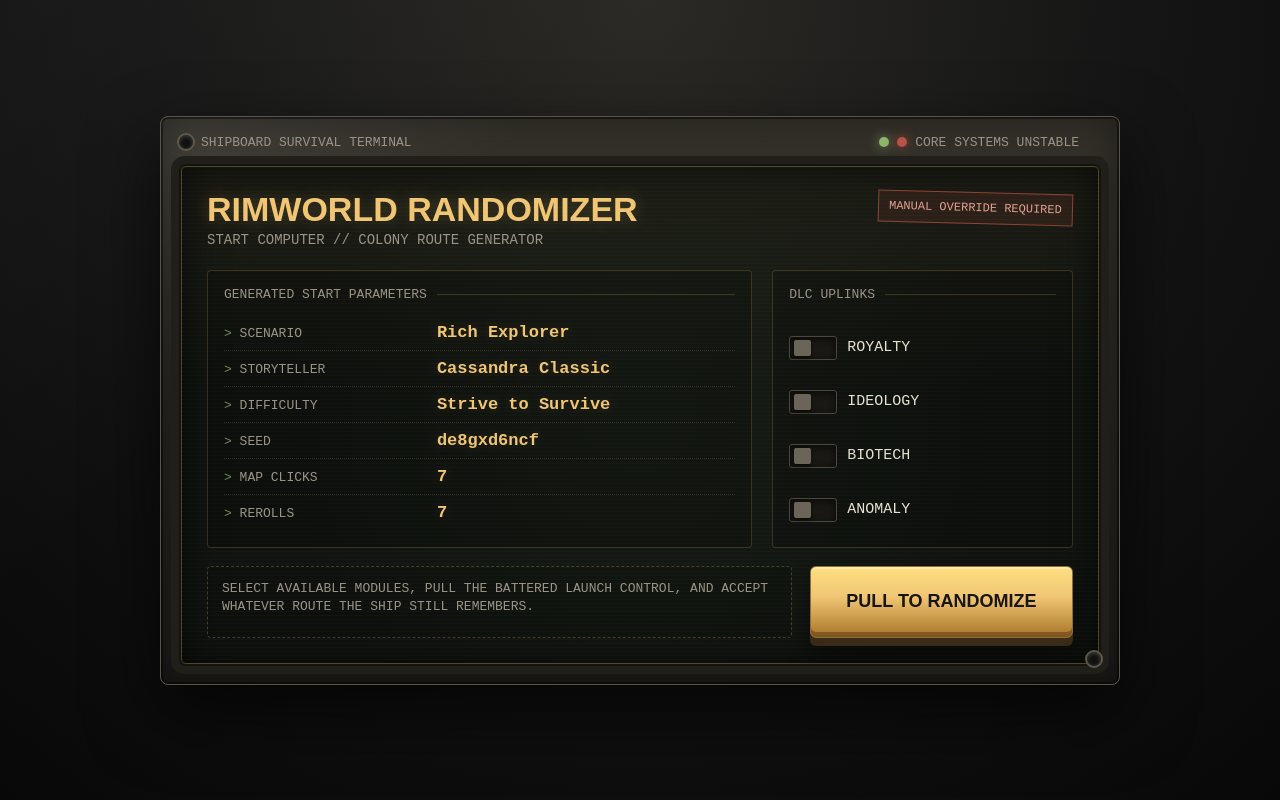
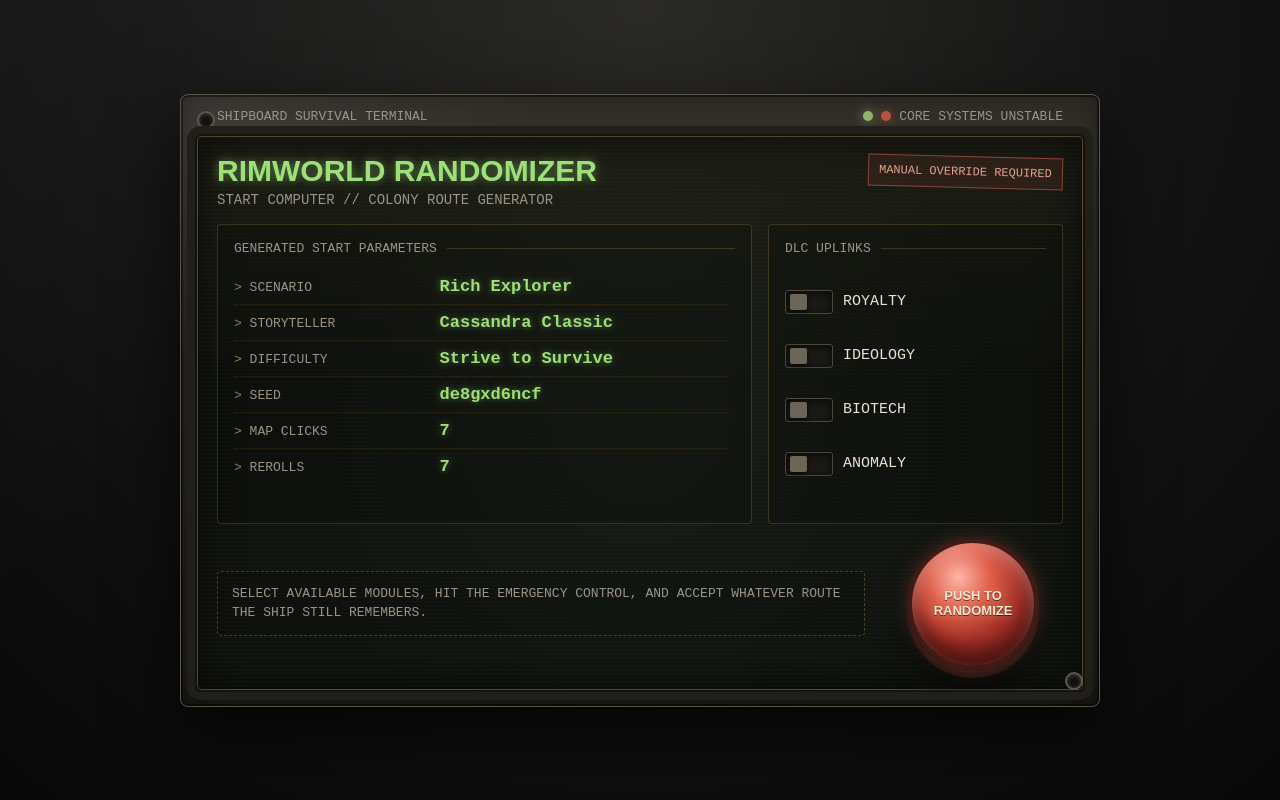
Before and after one commit to Inga355/rimworld_random, a Flask app: page / in a window 1280 px wide. Run offline with Flask 3, Linux system fonts and the light colour scheme.

Commit message:
Polish terminal layout for v1.0

```diff
--- a/templates/index.html
+++ b/templates/index.html
@@ -20,6 +20,8 @@
             --gold-bright: #ffd86b;
             --red: #b65343;
             --green: #8fb46b;
+            --screen-green: #9fdf7a;
+            --screen-green-bright: #c7ff99;
         }
 
         * {
@@ -37,11 +39,11 @@
             display: flex;
             align-items: center;
             justify-content: center;
-            padding: 32px 18px;
+            padding: 18px;
         }
 
         .console {
-            width: min(960px, 100%);
+            width: min(920px, 100%);
             background:
                 linear-gradient(145deg, rgba(255, 255, 255, 0.08), transparent 22%),
                 linear-gradient(180deg, #35322b 0, var(--panel) 42%, #1b1a17 100%);
@@ -51,7 +53,7 @@
                 0 28px 70px rgba(0, 0, 0, 0.65),
                 inset 0 0 0 2px rgba(0, 0, 0, 0.45),
                 inset 0 0 42px rgba(0, 0, 0, 0.42);
-            padding: 18px;
+            padding: 14px;
             position: relative;
         }
 
@@ -82,7 +84,7 @@
             justify-content: space-between;
             gap: 16px;
             align-items: center;
-            margin-bottom: 14px;
+            margin-bottom: 10px;
             padding: 0 22px;
             color: var(--muted);
             font-size: 13px;
@@ -126,7 +128,7 @@
                 inset 0 0 0 1px rgba(240, 198, 116, 0.2),
                 inset 0 0 44px rgba(0, 0, 0, 0.72),
                 0 0 0 8px #211f1a;
-            padding: 26px;
+            padding: 20px;
         }
 
         .screen::before {
@@ -175,19 +177,21 @@
             justify-content: space-between;
             gap: 18px;
             align-items: flex-start;
-            margin-bottom: 22px;
+            margin-bottom: 16px;
             position: relative;
             z-index: 1;
         }
 
         h1 {
             margin: 0 0 6px;
-            color: var(--gold);
+            color: var(--screen-green);
             font-family: Arial, sans-serif;
-            font-size: 34px;
+            font-size: 30px;
             line-height: 1;
             text-transform: uppercase;
-            text-shadow: 0 0 16px rgba(240, 198, 116, 0.24);
+            text-shadow:
+                0 0 8px rgba(159, 223, 122, 0.42),
+                0 0 22px rgba(159, 223, 122, 0.24);
         }
 
         .subtitle {
@@ -210,7 +214,7 @@
         .layout {
             display: grid;
             grid-template-columns: minmax(0, 1.45fr) minmax(260px, 0.8fr);
-            gap: 20px;
+            gap: 16px;
             position: relative;
             z-index: 1;
         }
@@ -221,6 +225,38 @@
             background: rgba(0, 0, 0, 0.18);
             border-radius: 4px;
             padding: 16px;
+        }
+
+        .readout {
+            display: flex;
+            flex-direction: column;
+            height: 300px;
+            min-height: 0;
+        }
+
+        .readout-list {
+            flex: 1;
+            height: 238px;
+            min-height: 0;
+            overflow-y: auto;
+            padding-right: 8px;
+            scrollbar-color: rgba(159, 223, 122, 0.5) rgba(0, 0, 0, 0.24);
+            scrollbar-width: thin;
+        }
+
+        .readout-list::-webkit-scrollbar {
+            width: 8px;
+        }
+
+        .readout-list::-webkit-scrollbar-track {
+            background: rgba(0, 0, 0, 0.24);
+            border-radius: 8px;
+        }
+
+        .readout-list::-webkit-scrollbar-thumb {
+            background: rgba(159, 223, 122, 0.5);
+            border-radius: 8px;
+            box-shadow: 0 0 8px rgba(159, 223, 122, 0.24);
         }
 
         .section-title {
@@ -268,9 +304,11 @@
         }
 
         .value {
-            color: var(--gold);
+            color: var(--screen-green);
             font-weight: bold;
-            text-shadow: 0 0 12px rgba(240, 198, 116, 0.18);
+            text-shadow:
+                0 0 7px rgba(159, 223, 122, 0.44),
+                0 0 18px rgba(159, 223, 122, 0.18);
             overflow-wrap: anywhere;
         }
 
@@ -322,14 +360,17 @@
 
         .checkbox-row input:checked + .switch::before {
             transform: translateX(21px);
-            background: var(--gold);
+            background: var(--screen-green);
+            box-shadow:
+                0 0 8px rgba(159, 223, 122, 0.72),
+                0 2px 4px rgba(0, 0, 0, 0.65);
         }
 
         .checkbox-row input:checked + .switch {
-            border-color: rgba(240, 198, 116, 0.75);
+            border-color: rgba(159, 223, 122, 0.82);
             box-shadow:
                 inset 0 2px 8px rgba(0, 0, 0, 0.7),
-                0 0 12px rgba(240, 198, 116, 0.18);
+                0 0 13px rgba(159, 223, 122, 0.28);
         }
 
         .dlc-name {
@@ -339,10 +380,10 @@
 
         .controls {
             display: grid;
-            grid-template-columns: minmax(0, 1fr) minmax(230px, 0.45fr);
+            grid-template-columns: minmax(0, 1fr) 180px;
             gap: 18px;
-            align-items: stretch;
-            margin-top: 18px;
+            align-items: center;
+            margin-top: 14px;
             position: relative;
             z-index: 1;
         }
@@ -352,7 +393,7 @@
             color: var(--muted);
             background: rgba(0, 0, 0, 0.13);
             padding: 13px 14px;
-            min-height: 72px;
+            min-height: 58px;
             border-radius: 4px;
             font-size: 13px;
             line-height: 1.45;
@@ -360,23 +401,29 @@
         }
 
         button {
-            width: 100%;
-            min-height: 72px;
-            border: 1px solid #8e6f32;
-            border-radius: 6px;
+            width: 132px;
+            height: 132px;
+            justify-self: center;
+            border: 5px solid #3e1b16;
+            border-radius: 50%;
             cursor: pointer;
             background:
-                linear-gradient(180deg, #ffdf81 0, var(--gold) 42%, #a97528 100%);
-            color: #191510;
+                radial-gradient(circle at 38% 28%, #ffb7a8 0, #df5d49 28%, #9e2e25 58%, #551b18 100%);
+            color: #f9e7cf;
             font-family: Arial, sans-serif;
-            font-size: 18px;
+            font-size: 13px;
             font-weight: 900;
+            line-height: 1.12;
             text-transform: uppercase;
+            text-shadow:
+                0 1px 0 rgba(0, 0, 0, 0.55),
+                0 0 12px rgba(255, 210, 172, 0.36);
             box-shadow:
-                inset 0 2px 0 rgba(255, 255, 255, 0.34),
-                inset 0 -5px 0 rgba(73, 45, 14, 0.45),
-                0 8px 0 #3a2a18,
-                0 16px 24px rgba(0, 0, 0, 0.45);
+                inset 0 8px 14px rgba(255, 255, 255, 0.26),
+                inset 0 -14px 18px rgba(42, 6, 6, 0.58),
+                0 0 18px rgba(182, 83, 67, 0.34),
+                0 8px 0 #251412,
+                0 20px 28px rgba(0, 0, 0, 0.55);
             transition: transform 100ms ease, box-shadow 100ms ease, filter 100ms ease;
         }
 
@@ -387,10 +434,11 @@
         button:active {
             transform: translateY(6px);
             box-shadow:
-                inset 0 2px 0 rgba(255, 255, 255, 0.26),
-                inset 0 -2px 0 rgba(73, 45, 14, 0.45),
-                0 2px 0 #3a2a18,
-                0 8px 16px rgba(0, 0, 0, 0.42);
+                inset 0 4px 12px rgba(255, 255, 255, 0.2),
+                inset 0 -6px 12px rgba(42, 6, 6, 0.62),
+                0 0 26px rgba(182, 83, 67, 0.5),
+                0 2px 0 #251412,
+                0 10px 18px rgba(0, 0, 0, 0.5);
         }
 
         @media (max-width: 760px) {
@@ -463,6 +511,7 @@
                 <div class="readout">
                     <div class="section-title">Generated start parameters</div>
 
+                    <div class="readout-list">
                         <div class="row">
                             <span class="label">Scenario</span>
                             <span class="value">{{ parameters.scenario }}</span>
@@ -500,6 +549,7 @@
                             </div>
                         {% endfor %}
                     </div>
+                </div>
 
                 <div class="dlc-panel">
                     <div class="section-title">DLC uplinks</div>
@@ -521,9 +571,9 @@
 
             <div class="controls">
                 <div class="flavor">
-                    Select available modules, pull the battered launch control, and accept whatever route the ship still remembers.
+                    Select available modules, hit the emergency control, and accept whatever route the ship still remembers.
                 </div>
-                <button type="submit">Pull to Randomize</button>
+                <button type="submit">Push to Randomize</button>
             </div>
         </section>
     </form>
```
Lines whose indentation alone changed are shown as unchanged.
